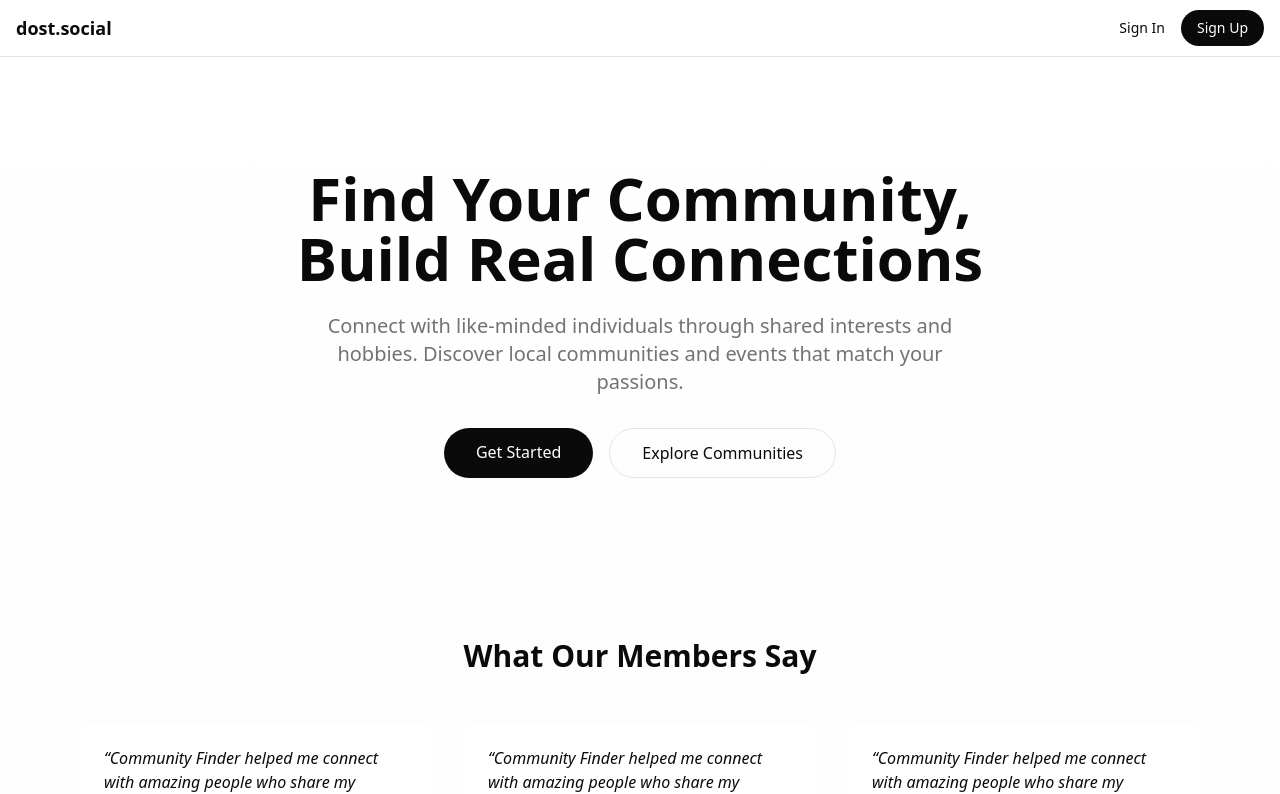
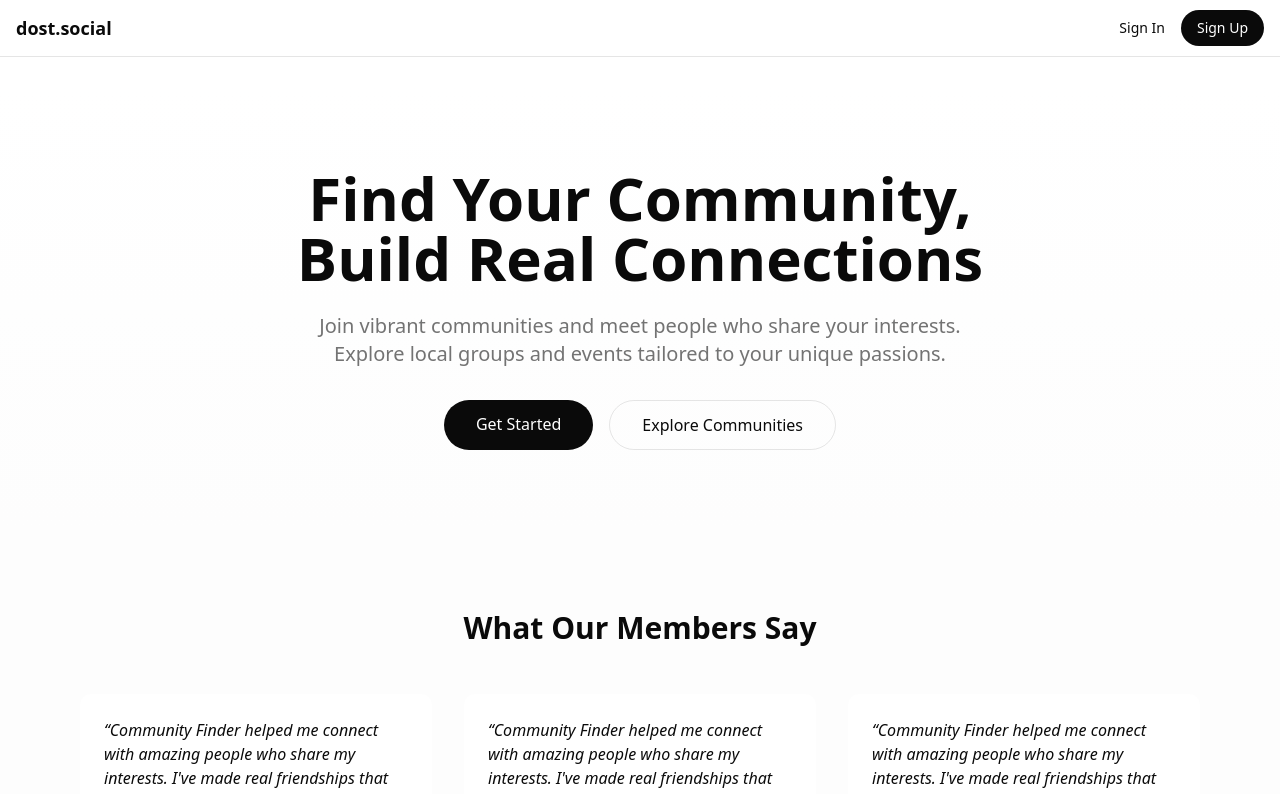
Before and after one commit to mzffreyvazov/community-discovery, a Next.js app: page / in a window 1280 px wide. Shown: the top 794 px of the page. Built offline with nearby package versions, Linux system fonts and the light colour scheme; no server answers.

Commit message:
edited title description

```diff
--- a/app/page.tsx
+++ b/app/page.tsx
@@ -15,10 +15,10 @@ export default async function Home() {
             Find Your Community, <br />
             Build Real Connections
           </h1>
-          <p className="text-lg sm:text-xl text-muted-foreground mb-8 max-w-2xl mx-auto">
-            Connect with like-minded individuals through shared interests and hobbies.
-            Discover local communities and events that match your passions.
-          </p>
+            <p className="text-lg sm:text-xl text-muted-foreground mb-8 max-w-2xl mx-auto">
+            Join vibrant communities and meet people who share your interests.
+            Explore local groups and events tailored to your unique passions.
+            </p>
           <div className="flex gap-4 justify-center flex-col sm:flex-row">
             {/* Use Link instead of a, but keep the styling */}
             <Link
```
Also changed, not shown: 1 other file (tests, documents, lock files or other folders).
